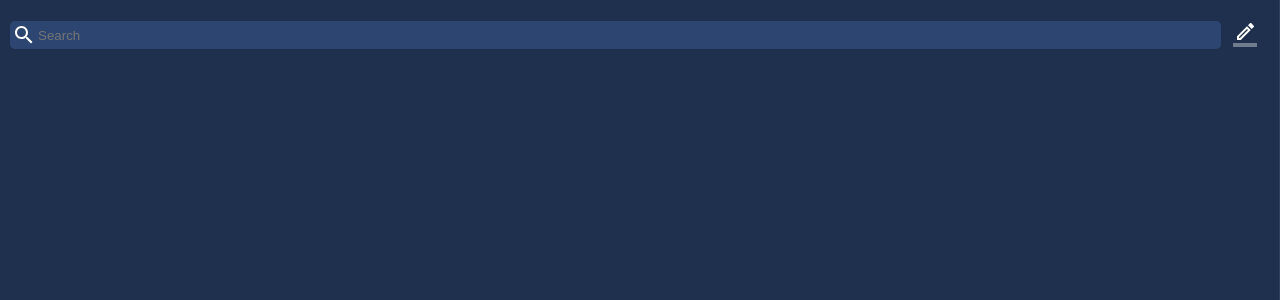
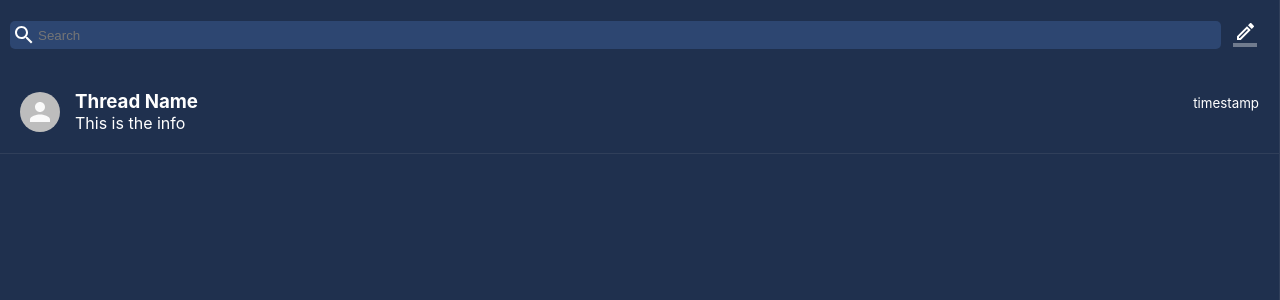
Before and after one commit to YousifAbozid/TelegramClone, a React (Create React App) app: page / in a window 1280 px wide. Shown: the top 300 px of the page. Built offline with nearby package versions, Linux system fonts and the light colour scheme.

Commit message:
add thread component

```diff
--- a/src/components/SideBar.js
+++ b/src/components/SideBar.js
@@ -1,8 +1,9 @@
 import React from 'react'
+import './SideBar.css'
 import SearchIcon from "@material-ui/icons/Search"
-import './SideBar.css'
 import BorderColorOutlinedIcon from '@material-ui/icons/BorderColorOutlined'
 import { IconButton } from '@material-ui/core'
+import SideBarThread from './SideBarThread'
 
 const SideBar = () => {
     return (
@@ -16,8 +17,12 @@ const SideBar = () => {
                     <BorderColorOutlinedIcon />
                 </IconButton>
             </div>
-            <div className="sidebar__thread"></div>
-            <div className="sidebar__bottom"></div>
+            <div className="sidebar__thread">
+                <SideBarThread />
+            </div>
+            <div className="sidebar__bottom">
+
+            </div>
         </div>
     )
 }
--- /dev/null
+++ b/src/components/SideBarThread.css
@@ -0,0 +1,24 @@
+.sidebarThread {
+    display: flex;
+    align-items: center;
+    padding: 20px;
+    border-bottom: 1px solid rgba(190, 190, 190, 0.1);
+    color: white;
+    cursor: pointer;
+}
+
+.sidebarThread:hover {
+    background-color: rgba(2, 150, 199);
+}
+
+.sidebarThread__details {
+    margin-left: 15px;
+    position: relative;
+    width: 100%;
+}
+
+.sidebarThread__timestamp {
+    position: absolute;
+    top: 5px;
+    right: 0;
+}
--- /dev/null
+++ b/src/components/SideBarThread.js
@@ -0,0 +1,18 @@
+import { Avatar } from '@material-ui/core'
+import React from 'react'
+import './SideBarThread.css'
+
+const SideBarThread = () => {
+    return (
+        <div className="sidebarThread">
+            <Avatar />
+            <div className="sidebarThread__details">
+                <h3>Thread Name</h3>
+                <p>This is the info</p>
+                <small className="sidebarThread__timestamp">timestamp</small>
+            </div>
+        </div>
+    )
+}
+
+export default SideBarThread
```
